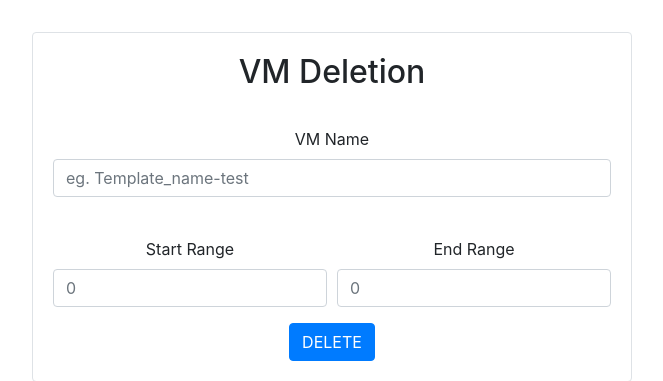
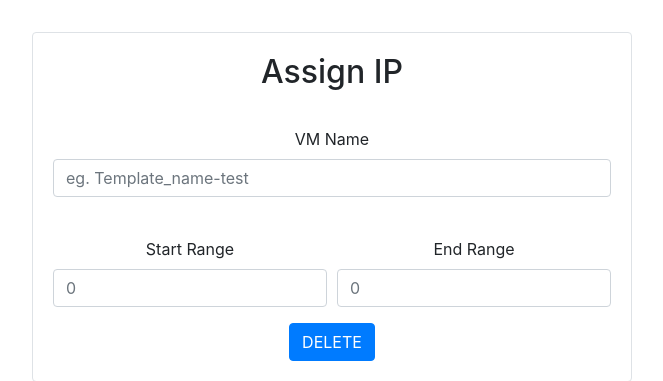
Before and after one commit to swapnil-chikodikar/sample_project, a Django app: template sample_app/templates/sample_app/assign_ip.html in a window 1280 px wide. Shown: the part 89-470 px from the top of the page, without its empty margins (308-971 px from the left). Run offline with Django 3.2, Linux system fonts and the light colour scheme; the template is opened without the code that fills it, so the values that code supplies are empty; some libraries are stand-ins or nearby versions.

Commit message:
nic,static_ip,vmdelete,validations-update

```diff
--- a/sample_app/templates/sample_app/add_nic.html
+++ b/sample_app/templates/sample_app/add_nic.html
@@ -1,7 +1,7 @@
 {% extends "sample_app/base.html" %}
 {% block content %}
 <div class="mx-auto" style="width: 600px;">
-    <div class="mycard mb-4 border border-primary">
+    <div class="mycard mb-4 border border">
         <div class="card-body" align="center">
             <h2 class="card-title">Add new NIC to Virtual Machine</h2>
             <!--<h4 class="card-title">VM Creation</h4>-->
--- a/sample_app/templates/sample_app/assign_ip.html
+++ b/sample_app/templates/sample_app/assign_ip.html
@@ -3,7 +3,7 @@
 <div class="mx-auto" style="width: 600px;">
     <div class="card mb-4 border">
         <div class="card-body" align="center">
-            <h2 class="card-title">VM Deletion</h2>
+            <h2 class="card-title">Assign IP</h2>
             <!--<h4 class="card-title"></h4>-->
             <br>
             <form class="needs-validation" method="POST" action="/sample_app/assignIP/"
--- a/sample_app/views.py
+++ b/sample_app/views.py
@@ -63,7 +63,7 @@ def vm_delete(request):
 
 
 def assign_ips_form(request):
-    return render(request, 'sample_app/asign_ip.html')
+    return render(request, 'sample_app/assign_ip.html')
 
 
 def assign_ips(request):
@@ -91,7 +91,6 @@ def add_nic(request):
             new_name = vm_name + "%s" % i
             obj.remove_nic(new_name)
             obj.add_nic(new_name, port_grp)
-
         return render(request, 'sample_app/AddNicForm/')
     except Exception as error:
         print(error.message)
```
Also changed, not shown: 1 other file.
